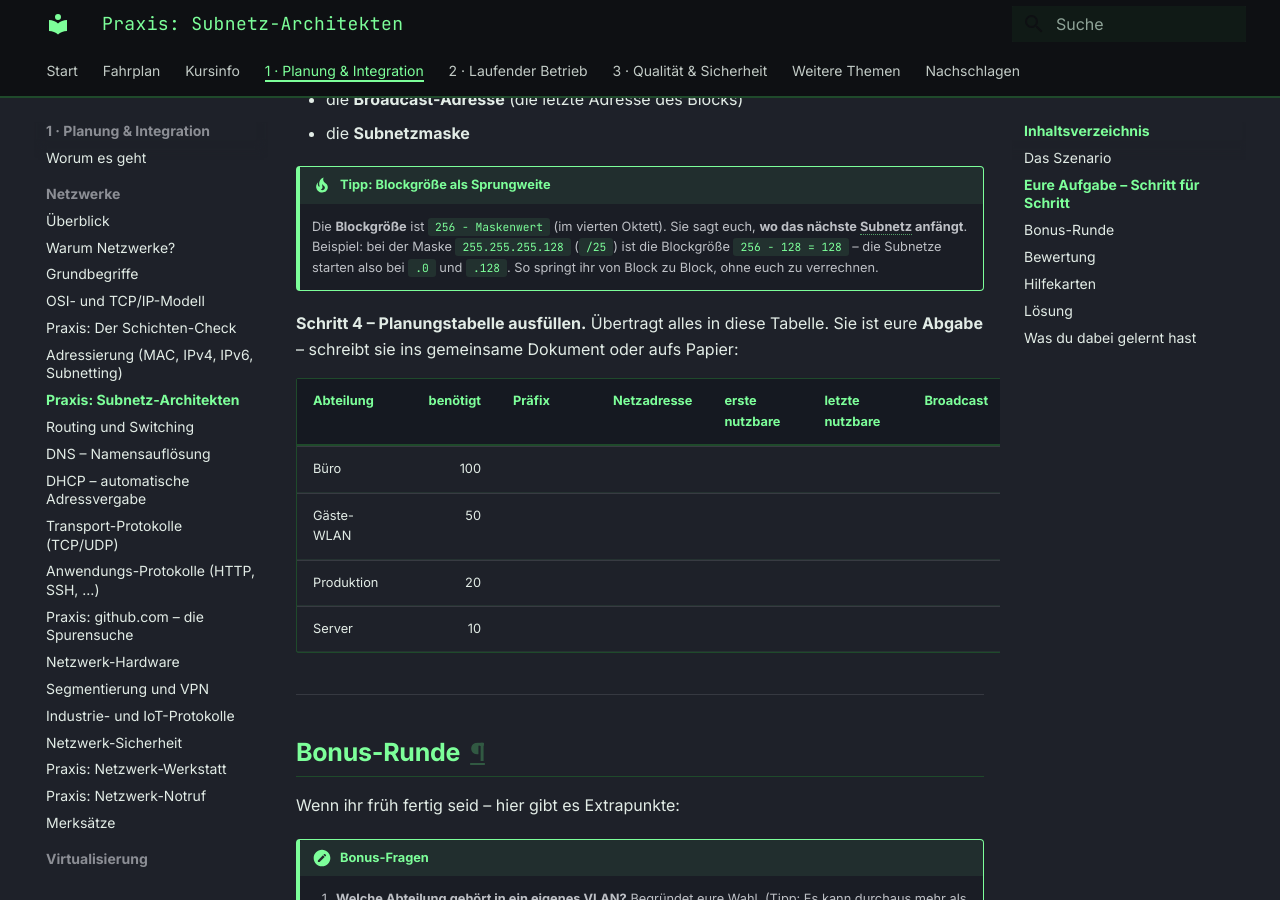
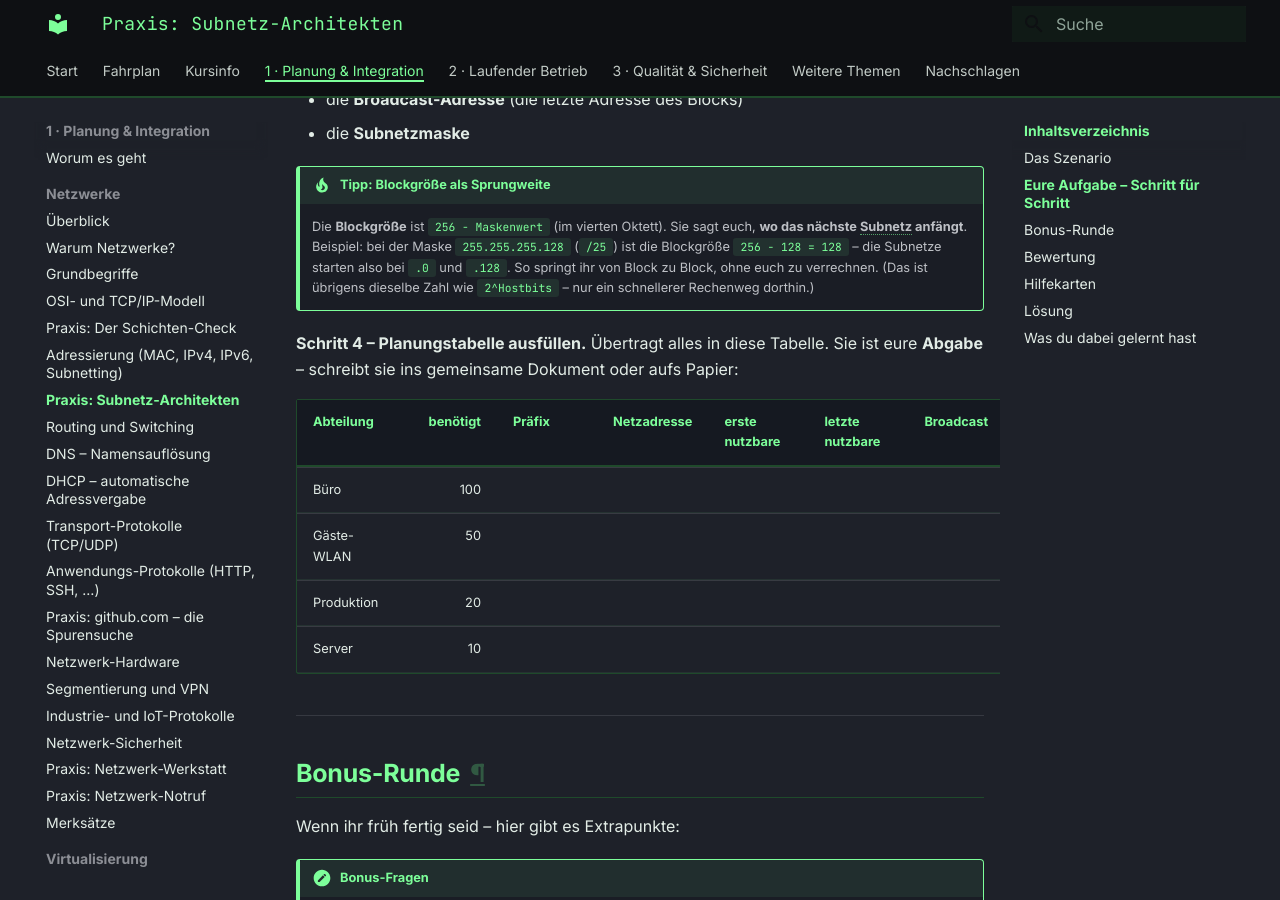
Before and after one commit to JacobMenge/kurs-unterlagen, an MkDocs documentation site: the page built from docs/netzwerke/praxis-subnetting.md, in a window 1280 px wide and 900 px high, scrolled down 1965 px. Built offline with MkDocs 1.6.1 and Material for MkDocs 9.7.7, drawn with Linux system fonts in a browser that asks for light colours.

Commit message:
folien: musterloesung mit subnetz-balken, blockgroessen-rechenwege verknuepft

```diff
--- a/docs/netzwerke/praxis-subnetting.md
+++ b/docs/netzwerke/praxis-subnetting.md
@@ -70,7 +70,7 @@ Beginnt bei `192.168.10.0` und legt die Subnetze **lückenlos hintereinander**.
 - die **Subnetzmaske**
 
 !!! tip "Tipp: Blockgröße als Sprungweite"
-    Die **Blockgröße** ist `256 − Maskenwert` (im vierten Oktett). Sie sagt euch, **wo das nächste Subnetz anfängt**. Beispiel: bei der Maske `255.255.255.128` (`/25`) ist die Blockgröße `256 − 128 = 128` – die Subnetze starten also bei `.0` und `.128`. So springt ihr von Block zu Block, ohne euch zu verrechnen.
+    Die **Blockgröße** ist `256 − Maskenwert` (im vierten Oktett). Sie sagt euch, **wo das nächste Subnetz anfängt**. Beispiel: bei der Maske `255.255.255.128` (`/25`) ist die Blockgröße `256 − 128 = 128` – die Subnetze starten also bei `.0` und `.128`. So springt ihr von Block zu Block, ohne euch zu verrechnen. (Das ist übrigens dieselbe Zahl wie `2^Hostbits` – nur ein schnellerer Rechenweg dorthin.)
 
 **Schritt 4 – Planungstabelle ausfüllen.**
 Übertragt alles in diese Tabelle. Sie ist eure **Abgabe** – schreibt sie ins gemeinsame Dokument oder aufs Papier:
```
Also changed, not shown: 2 other files.
